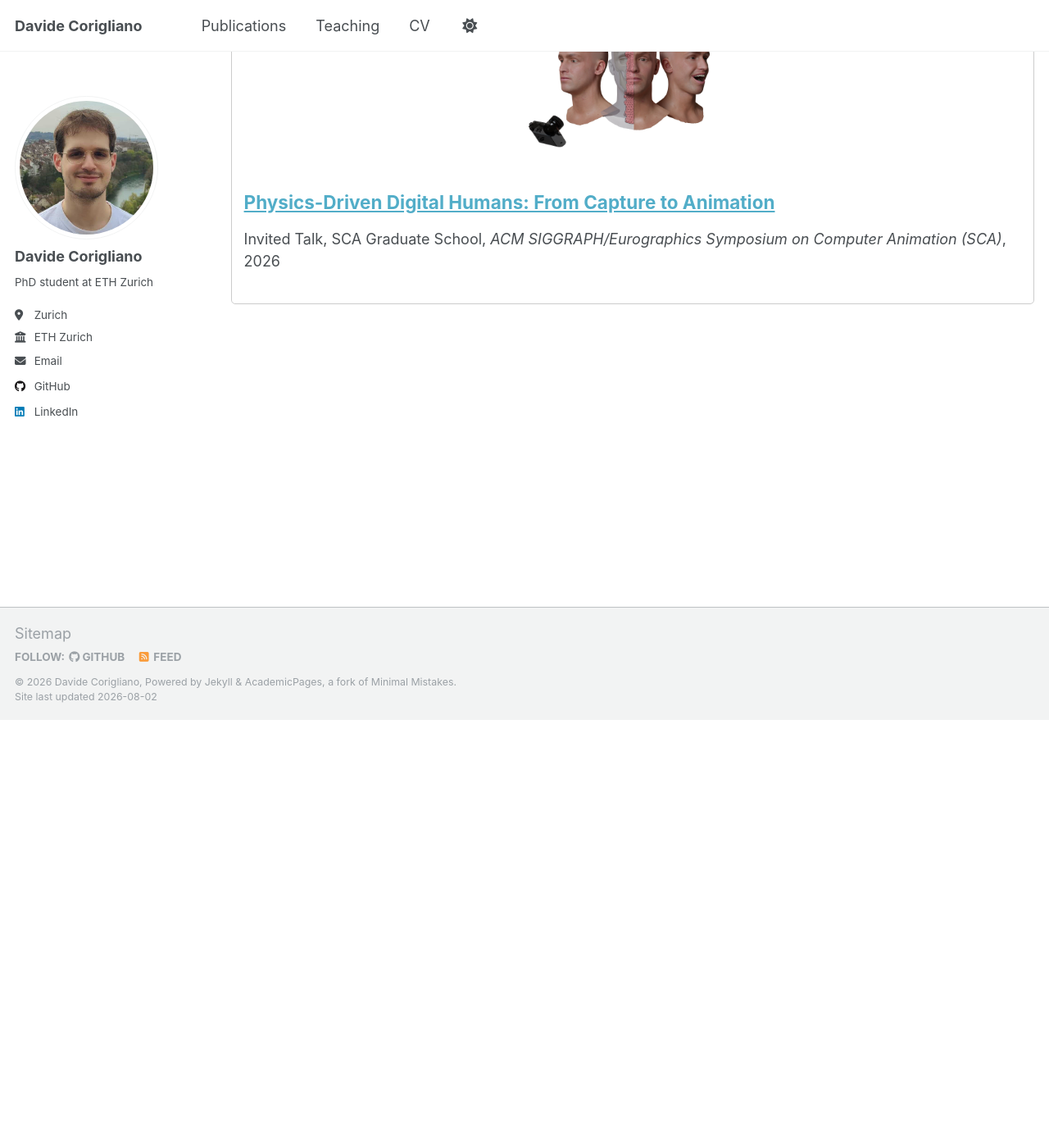
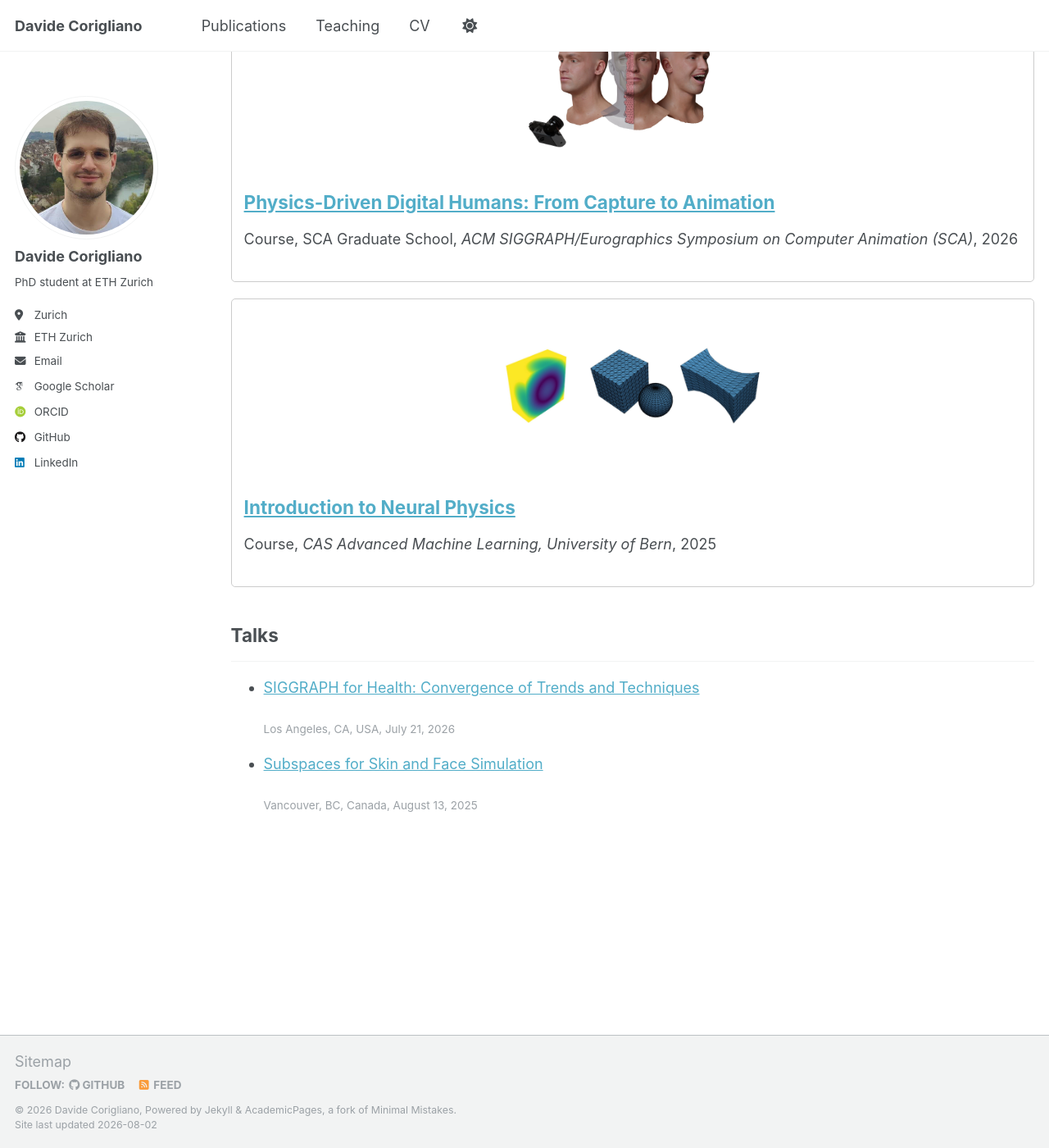
Before and after one commit to davicori/davicori.github.io, a Jekyll site: the page built from _pages/teaching.html, in a window 1280 px wide and 1400 px high, scrolled down 522 px. Shown: the whole window at 82% size. Built offline with Jekyll 4.4.1, drawn with Linux system fonts in a browser that asks for light colours; some web fonts are replaced.

Commit message:
Talks, course, CV

```diff
--- a/_config.yml
+++ b/_config.yml
@@ -33,9 +33,9 @@ author:
 
   # Academic websites
   arxiv            : # URL - Update with the correct link to your profile
-  googlescholar    : # "https://scholar.google.com/citations?user=PS_CX0AAAAAJ"
+  googlescholar    : "https://scholar.google.com/citations?user=G8Tua9kAAAAJ"
   impactstory      : # URL
-  orcid            : # "http://orcid.org/yourorcidurl"
+  orcid            : "https://orcid.org/0009-0001-4781-5093"
   semantic         : # URL
   pubmed           : # "https://www.ncbi.nlm.nih.gov/pubmed/?term=john+snow"
   researchgate     : # URL
--- /dev/null
+++ b/_includes/talk-list-item.html
@@ -0,0 +1,12 @@
+{% include base_path %}
+
+<li class="talk-list-item">
+  <p class="archive__item-title">
+    {% if post.link %}
+      <a href="{{ post.link }}">{{ post.title }}</a>
+    {% else %}
+      <a href="{{ base_path }}{{ post.url }}">{{ post.title }}</a>
+    {% endif %}
+  </p>
+  <p class="page__meta">{{ post.location }}, {{ post.date | date: "%B %-d, %Y" }}</p>
+</li>
--- a/_pages/teaching.html
+++ b/_pages/teaching.html
@@ -10,3 +10,12 @@ author_profile: true
 {% for post in site.teaching reversed %}
   {% include archive-single.html %}
 {% endfor %}
+
+{% if site.talks.size > 0 %}
+<h2>Talks</h2><hr />
+<ul>
+{% for post in site.talks reversed %}
+  {% include talk-list-item.html %}
+{% endfor %}
+</ul>
+{% endif %}
--- /dev/null
+++ b/_teaching/2025-10-3-CAS-Course-Physics.md
@@ -0,0 +1,13 @@
+---
+title: "Introduction to Neural Physics"
+collection: teaching
+type: "Course"
+permalink: /teaching/2025-cas-course-physics
+venue: "CAS Advanced Machine Learning, University of Bern"
+date: 2025-10-03
+location: "Oggebbio, Piemonte, Italy"
+teaser: '/images/lecture_bern_teaser.jpg'
+---
+<img src='/images/lecture_bern_teaser.jpg' style='max-width: 500px; width: 100%;'>
+<br/>
+A 2025 lecture on neural physics, offered as part of the CAS in Advanced Machine Learning at the University of Bern. The course gives attendees a foundational understanding of elastic simulation and how it can be combined with neural networks.
--- a/_teaching/2026-07-08-SCA-Grad-School.md
+++ b/_teaching/2026-07-08-SCA-Grad-School.md
@@ -1,7 +1,7 @@
 ---
 title: "Physics-Driven Digital Humans: From Capture to Animation"
 collection: teaching
-type: "Invited Talk, SCA Graduate School"
+type: "Course, SCA Graduate School"
 permalink: /teaching/2026-sca-grad-school
 venue: "ACM SIGGRAPH/Eurographics Symposium on Computer Animation (SCA)"
 date: 2026-07-08
```
Also changed, not shown: _pages/cv.md (+5 -1 lines), _talks/2025-08-13-Reduced-Models-Lightning-Talk.md (added, +8 -0 lines), _talks/2026-07-21-SIGGRAPH-Health.md (added, +8 -0 lines), images/lecture_bern_teaser.jpg (added).
